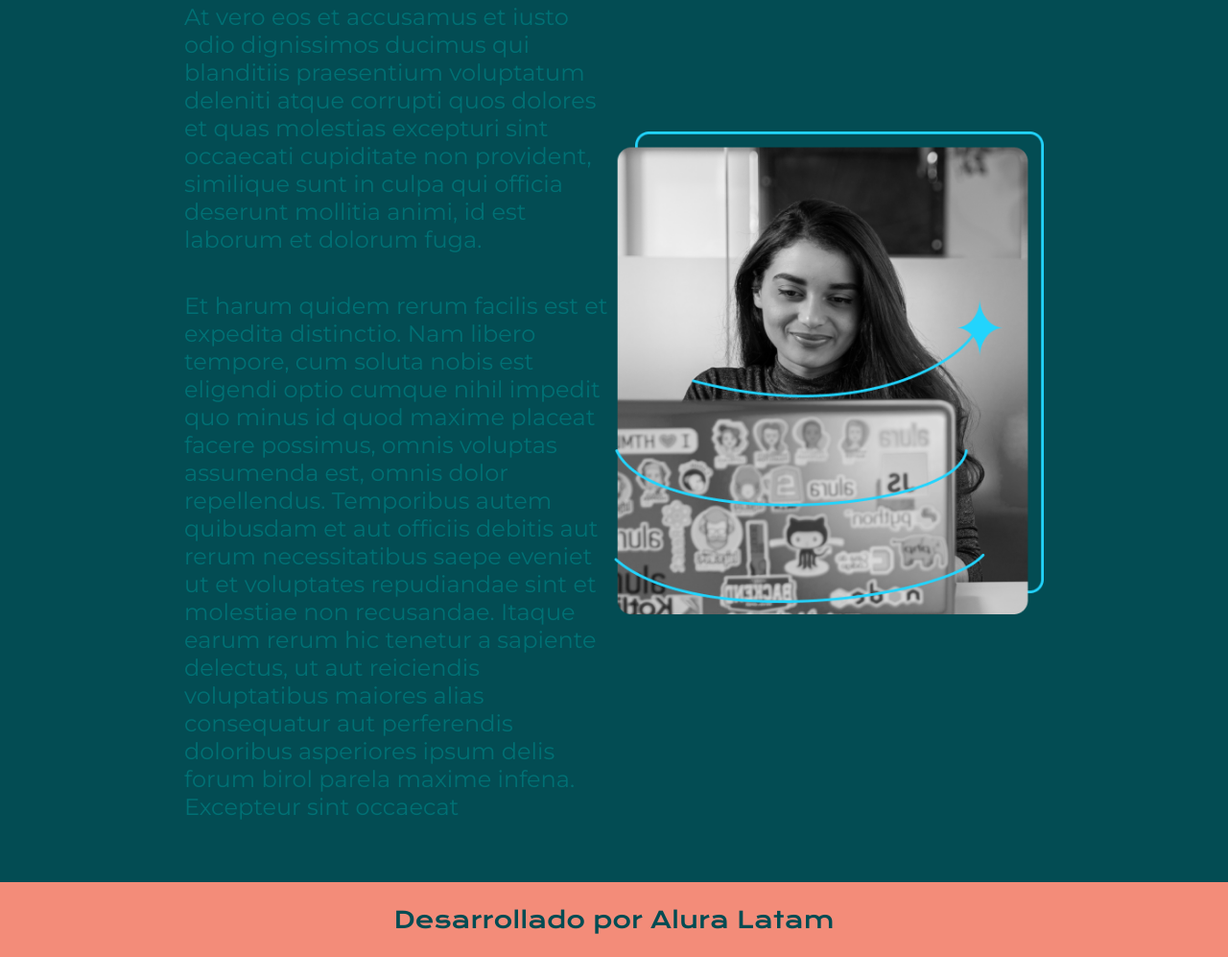
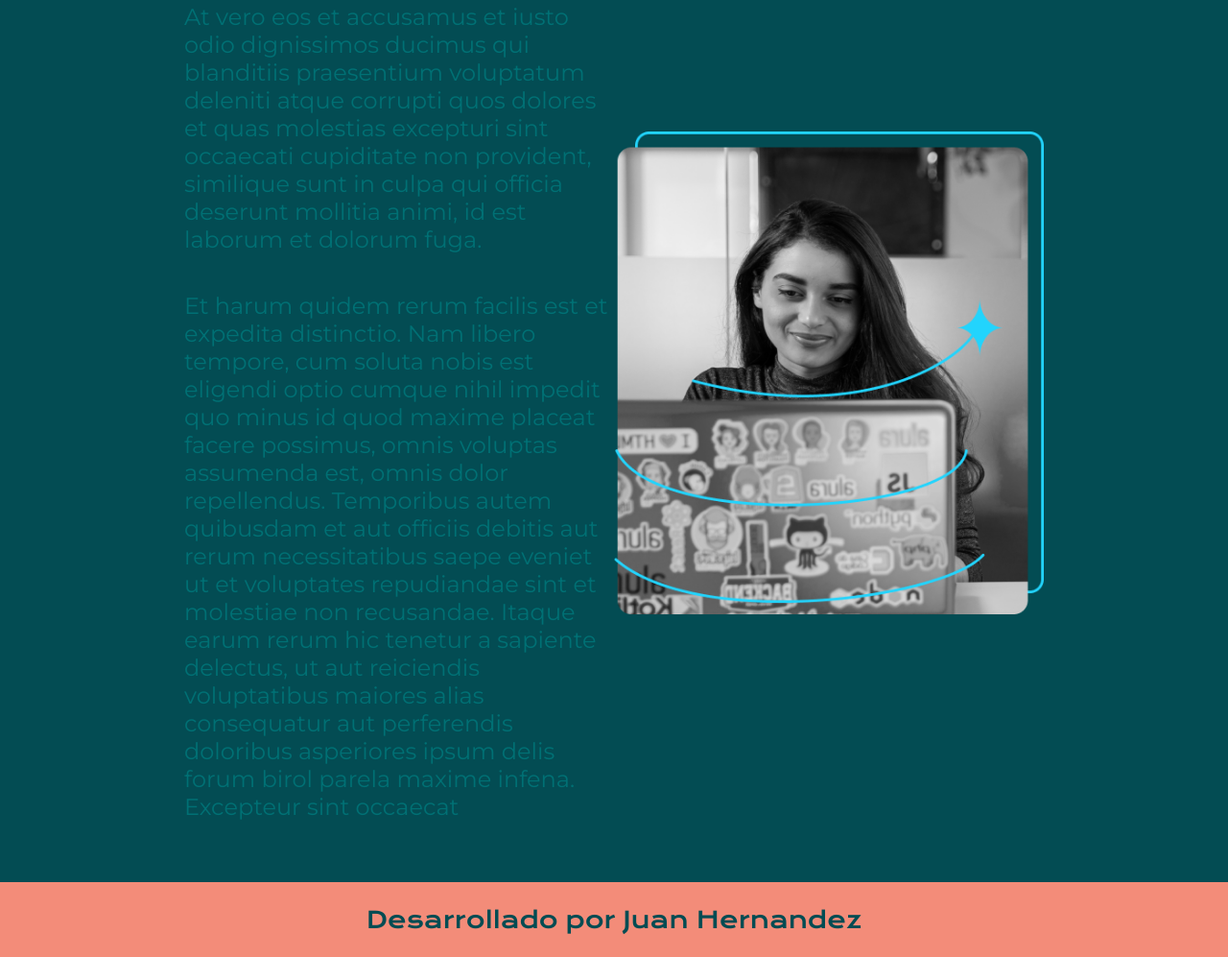
Before and after one commit to Sky-byte-tech/Proyecto-alura, a plain HTML site: page about.html in a window 1280 px wide. Shown: the part 196-1193 px from the top of the page at 96% size. Drawn offline with nearby package versions, Linux system fonts and the light colour scheme.

Commit message:
Actualizacion del proyecto #2

```diff
--- a/about.html
+++ b/about.html
@@ -35,7 +35,7 @@
             <img class="presentacion__imagen" src="Imagem.png" alt="Foto de Ana García desarrolando un proyecto">
     </main>
     <footer class="footer">
-        <p>Desarrollado por Alura Latam</p>
+        <p>Desarrollado por Juan Hernandez</p>
     </footer>
 
 </body>
```
